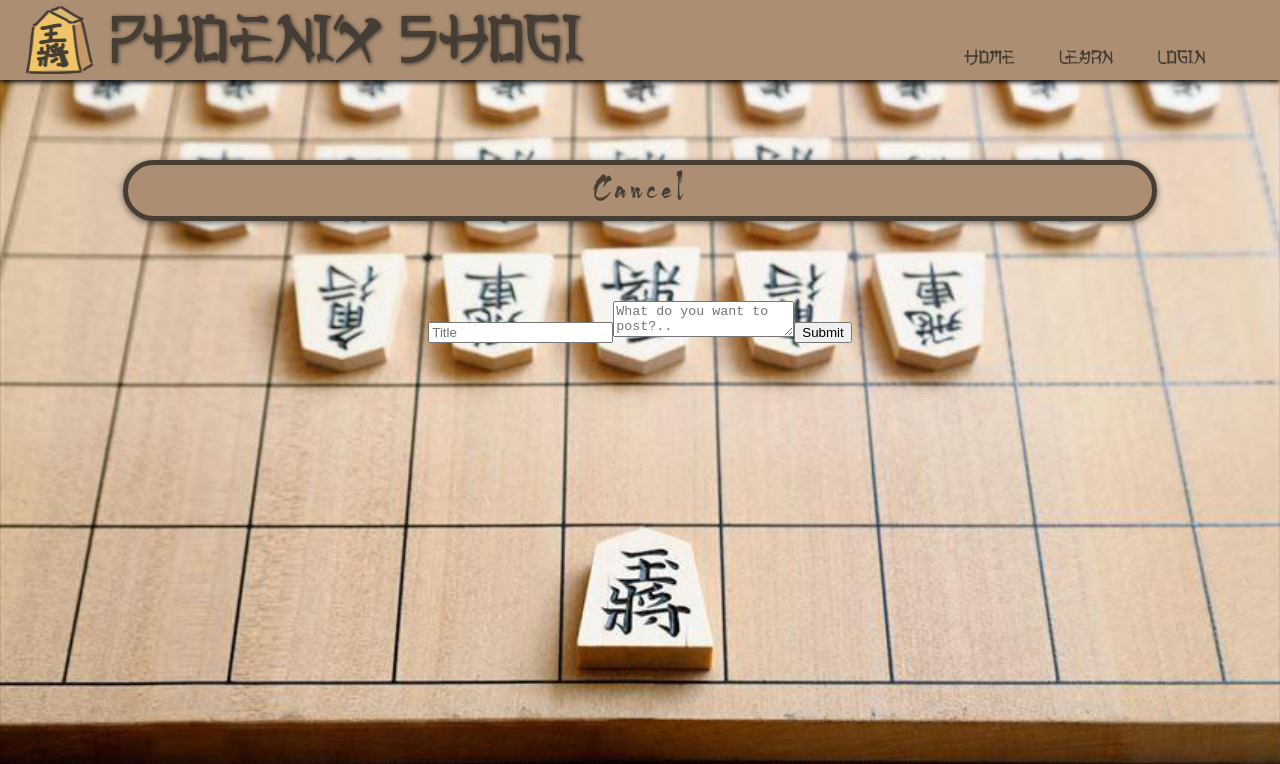
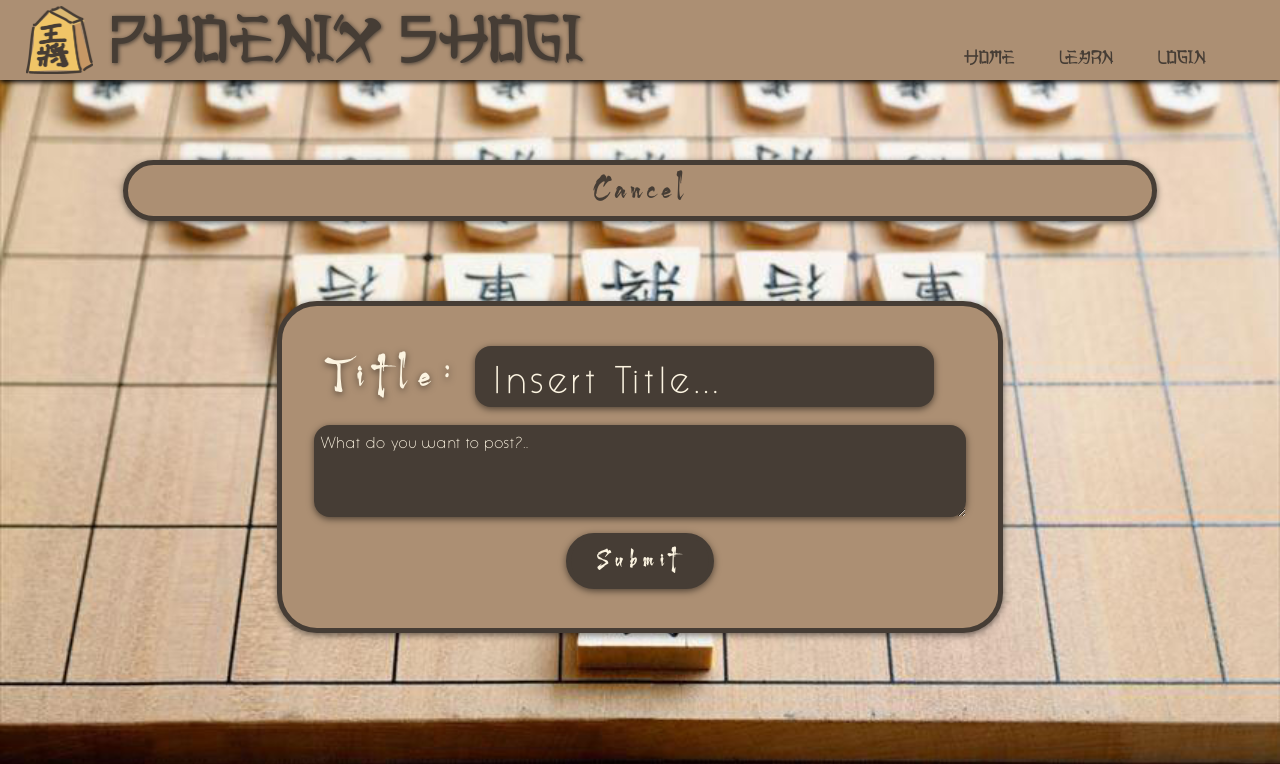
Before and after one commit to sticktyiss/phx-shogi, a React (Create React App) app: page /addpost in a window 1280 px wide. Shown: the top 764 px of the page. Built offline with nearby package versions, Linux system fonts and the light colour scheme.

Commit message:
AddPost CSS finished.

```diff
--- a/src/components/AddPost.jsx
+++ b/src/components/AddPost.jsx
@@ -4,6 +4,7 @@ import { NavLink } from "react-router-dom";
 import axios from "axios";
 import { useNavigate } from "react-router-dom";
 import AuthContext from "../store/authContext";
+import './css/Posts.css'
 
 const AddPost = () => {
   const { token, userId } = useContext(AuthContext);
@@ -37,16 +38,20 @@ const AddPost = () => {
         Cancel
       </NavLink>
       <form className="addPostForm" onSubmit={handleSubmit}>
+        <div>
+        <label>Title:</label>
         <input
           type="text"
-          placeholder="Title"
+          placeholder="Insert Title..."
           value={title}
           onChange={(e) => setTitle(e.target.value)}
           className="addPostTitle"
-        />
+          />
+        </div>
         <textarea
           type="text"
           placeholder="What do you want to post?.."
+          rows={4}
           value={content}
           onChange={(e) => setContent(e.target.value)}
           className="addPostText"
--- a/src/components/Profile.jsx
+++ b/src/components/Profile.jsx
@@ -3,6 +3,7 @@ import { useState, useEffect, useContext, useCallback } from "react";
 import AuthContext from "../store/authContext";
 import axios from "axios";
 import ShowComments from "./ShowComments";
+import './css/Posts.css'
 
 // TODO: Put a comment section so you can view and delete comments you've made.
 
--- a/src/components/css/Posts.css
+++ b/src/components/css/Posts.css
@@ -53,6 +53,85 @@
   margin-bottom: 2vh;
   font-family: QueensidesBold;
   font-size: 1.25vw;
+}
+
+/* TODO: ADDPOST BEGIN CSS */
+.addPostForm {
+  display: flex;
+  flex-direction: column;
+  align-items: center;
+  width: 50vw;
+  background-color: #AC8F73;
+  border: solid 5px #463d35;
+  border-radius: 5vh;
+  padding: 3vw;
+  box-shadow: 0px 2px 7px rgba(0, 0, 0, 0.543);
+}
+.addPostForm div {
+  display: flex;
+  align-items: center;
+  justify-content: center;
+  margin-bottom: 2vh;
+}
+.addPostForm label {
+  font-family: Harukaze;
+  font-size: 5vw;
+  letter-spacing: 1vw;
+  text-shadow: 0px 2px 7px rgba(0, 0, 0, 0.543);
+}
+.addPostForm input {
+  background-color: #463d35;
+  font-family: Queensides;
+  color: #fcf4e1;
+  padding: .5vw;
+  font-size: 3vw;
+  background-color: #463d35;
+  border-radius: 2vh;
+  border: none;
+  letter-spacing: .25vw;
+  text-indent: 1vw;
+  margin: 0px 1vw;
+  box-shadow: 0px 2px 7px rgba(0, 0, 0, 0.543);
+}
+.addPostForm input::placeholder {
+  color: #fcf4e1;
+}
+.addPostForm textarea {
+  background-color: #463d35;
+  font-family: Queensides;
+  color: #fcf4e1;
+  padding: .5vw;
+  font-size: 1.25vw;
+  background-color: #463d35;
+  border-radius: 2vh;
+  border: none;
+  letter-spacing: .02vw;
+  margin: 0px 1vw;
+  box-shadow: 0px 2px 7px rgba(0, 0, 0, 0.543);
+  width: 100%;
+  margin-bottom: 2vh;
+}
+.addPostForm textarea::placeholder {
+  color: #fcf4e1;
+}
+.addPostForm button {
+  font-family: Harukaze;
+  font-size: 3vw;
+  color: #fcf4e1;
+  padding: 0px 2vw;
+  letter-spacing: .5vw;
+  text-decoration: none;
+  border: solid 5px #463d35;
+  background-color: #463d35;
+  border-radius: 10vh;
+  box-shadow: 0px 2px 7px rgba(0, 0, 0, 0.543);
+  text-align: center;
+  width: fit-content;
+}
+.addPostForm button:hover {
+  background-color: #fcf4e1;
+  color: #d04646;
+  border-color: #d04646;
 }
 
 /* TODO: BEGIN COMMENT CSS */
```
